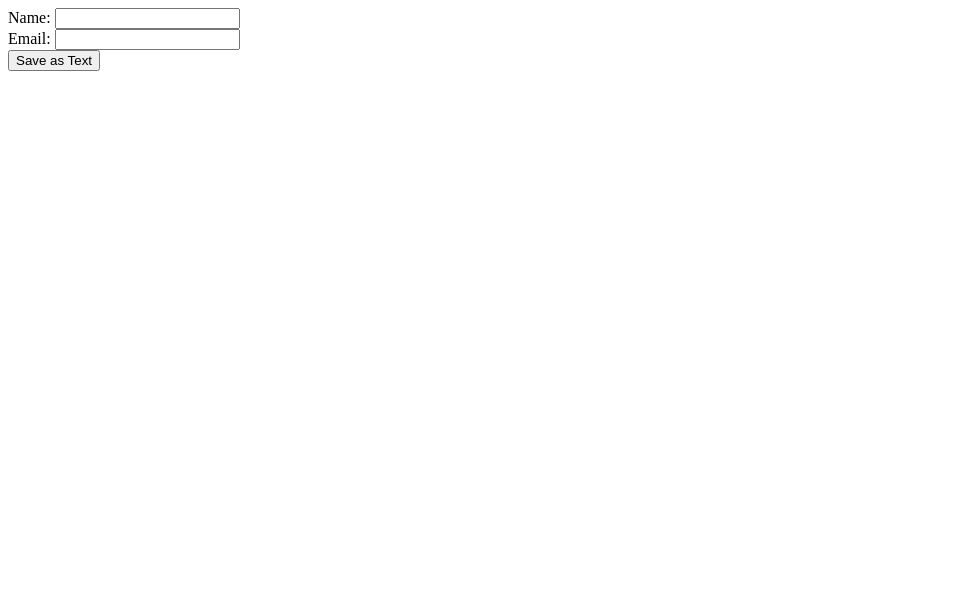
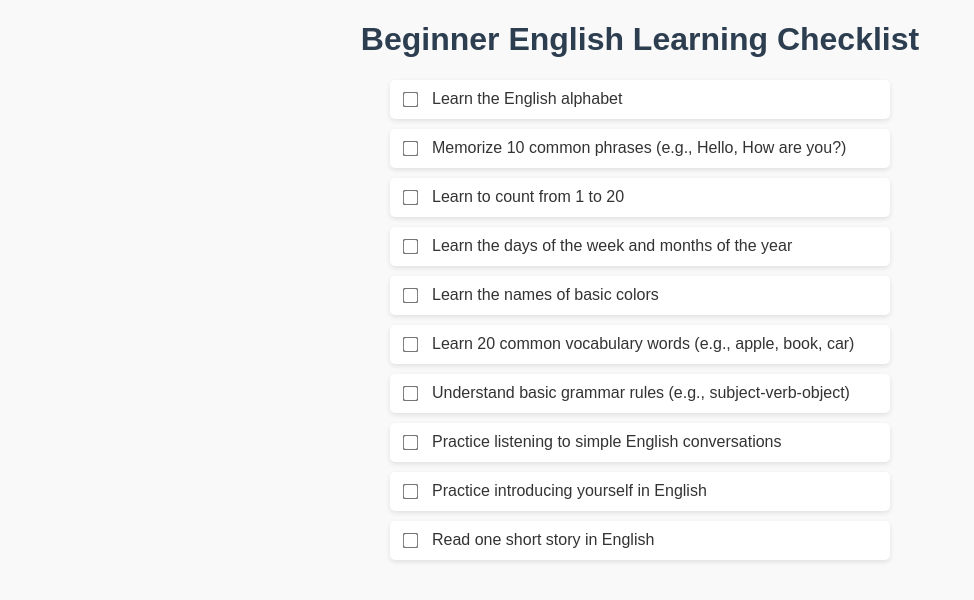
Before and after one commit to daborey/learnwebsitetesting, a plain HTML site: page index.html in a window 1280 px wide. Shown: the whole page, without its empty margins (0-974 px from the left). Drawn offline with Linux system fonts and the light colour scheme.

Commit message:
update v1

```diff
--- a/index.html
+++ b/index.html
@@ -3,18 +3,82 @@
 <head>
   <meta charset="UTF-8">
   <meta name="viewport" content="width=device-width, initial-scale=1.0">
-  <title>Save Form as Text</title>
+  <title>English Learning Checklist</title>
+  <style>
+    body {
+      font-family: Arial, sans-serif;
+      margin: 20px;
+      background-color: #f9f9f9;
+      color: #333;
+    }
+    h1 {
+      text-align: center;
+      color: #2c3e50;
+    }
+    ul {
+      list-style-type: none;
+      padding: 0;
+      max-width: 500px;
+      margin: 0 auto;
+    }
+    li {
+      margin: 10px 0;
+      background: #fff;
+      padding: 10px;
+      border-radius: 5px;
+      box-shadow: 0 2px 5px rgba(0, 0, 0, 0.1);
+      display: flex;
+      align-items: center;
+    }
+    input[type="checkbox"] {
+      margin-right: 15px;
+      transform: scale(1.2);
+    }
+  </style>
 </head>
 <body>
-  <form id="myForm">
-    <label for="name">Name:</label>
-    <input type="text" id="name" name="name" required>
-    <br>
-    <label for="email">Email:</label>
-    <input type="email" id="email" name="email" required>
-    <br>
-    <button type="button" id="saveButton">Save as Text</button>
-  </form>
-  <script src="script.js"></script>
+  <h1>Beginner English Learning Checklist</h1>
+  <ul>
+    <li>
+      <input type="checkbox" id="alphabet">
+      <label for="alphabet">Learn the English alphabet</label>
+    </li>
+    <li>
+      <input type="checkbox" id="basic-phrases">
+      <label for="basic-phrases">Memorize 10 common phrases (e.g., Hello, How are you?)</label>
+    </li>
+    <li>
+      <input type="checkbox" id="numbers">
+      <label for="numbers">Learn to count from 1 to 20</label>
+    </li>
+    <li>
+      <input type="checkbox" id="days-months">
+      <label for="days-months">Learn the days of the week and months of the year</label>
+    </li>
+    <li>
+      <input type="checkbox" id="colors">
+      <label for="colors">Learn the names of basic colors</label>
+    </li>
+    <li>
+      <input type="checkbox" id="basic-vocabulary">
+      <label for="basic-vocabulary">Learn 20 common vocabulary words (e.g., apple, book, car)</label>
+    </li>
+    <li>
+      <input type="checkbox" id="simple-grammar">
+      <label for="simple-grammar">Understand basic grammar rules (e.g., subject-verb-object)</label>
+    </li>
+    <li>
+      <input type="checkbox" id="listening">
+      <label for="listening">Practice listening to simple English conversations</label>
+    </li>
+    <li>
+      <input type="checkbox" id="speaking">
+      <label for="speaking">Practice introducing yourself in English</label>
+    </li>
+    <li>
+      <input type="checkbox" id="reading">
+      <label for="reading">Read one short story in English</label>
+    </li>
+  </ul>
 </body>
 </html>
```
